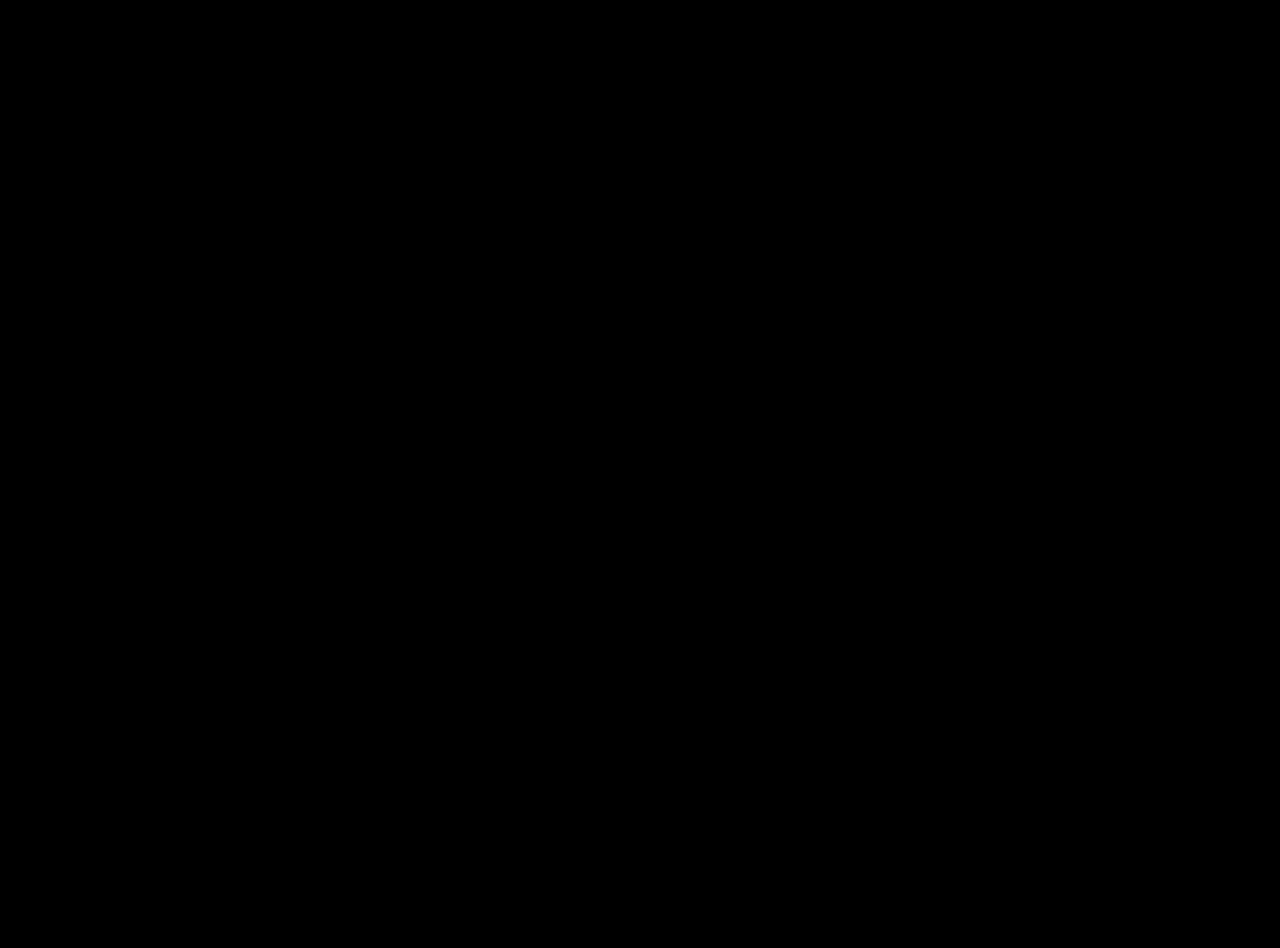
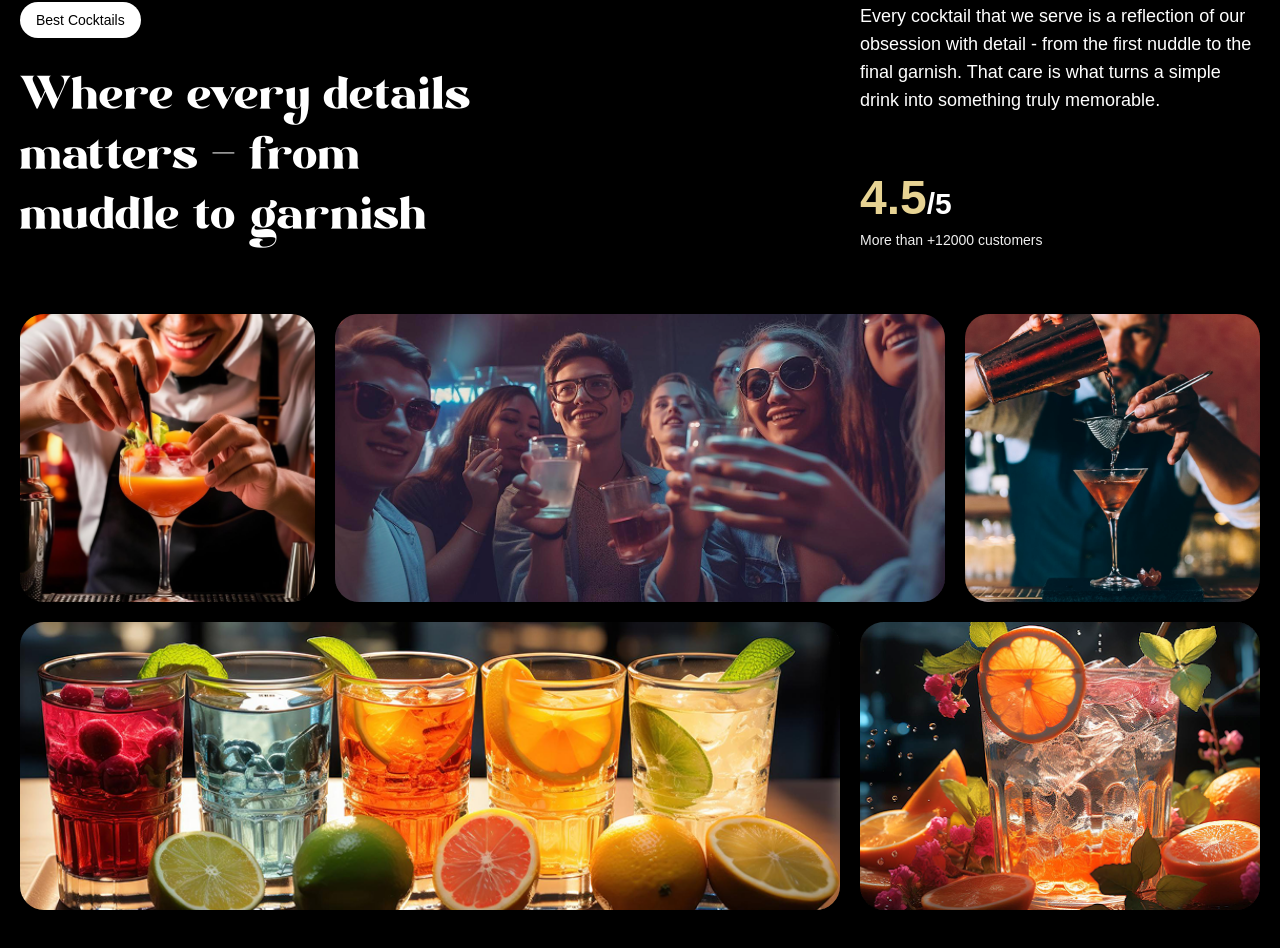
Before and after one commit to AyushShakya0/gsap-cocktails, a React (Vite) app: page / in a window 1280 px wide. Shown: the part 1710-2658 px from the top of the page. Before the commit the page ends 1600 px from the top, so only its background shows below. Built offline with nearby package versions, Linux system fonts and the light colour scheme; a web font is replaced by a local one.

Commit message:
Implement the About Section

```diff
--- a/src/App.jsx
+++ b/src/App.jsx
@@ -4,6 +4,7 @@
 import Navbar from "./components/Navbar";
 import Hero from "./components/Hero";
 import Cocktails from "./components/Cocktails";
+import About from "./components/About";
 
 gsap.registerPlugin(ScrollTrigger, SplitText);
 
@@ -13,7 +14,7 @@
             <Navbar/>
             <Hero/>
             <Cocktails/>
-
+            <About/>
         </main>
     );
 }
--- /dev/null
+++ b/src/components/About.jsx
@@ -0,0 +1,97 @@
+import { useGSAP } from "@gsap/react";
+import gsap from "gsap";
+import React from "react";
+import { SplitText, ScrollTrigger } from "gsap/all";
+
+
+const About = () => {
+
+    useGSAP(() => {
+        const titleSplit =SplitText.create('#about h2',{type:"words"});
+
+        const scrollTimeline= gsap.timeline({
+            scrollTrigger:{
+                trigger:"#about",
+                start:"top center",
+            }
+        });
+
+        scrollTimeline.from(titleSplit.words,{
+            yPercent:100,
+            opacity:0,
+            duration:1,
+            stagger:0.03,
+            ease:"expo.out"
+        })
+        .from('.top-grid div, .bottom-grid div',{
+            opacity:0,
+            duration:0.5,
+            stagger:0.07,
+            ease:"power1.inOut"
+        },"-=0.5")
+
+    }, []);
+
+    return (
+        <div id="about">
+            <div className="mb-16 md:px-0 px-5">
+                <div className="content">
+                    <div className="md:col-span-8">
+                        <p className="badge">Best Cocktails</p>
+                        <h2>Where every details matters <span className="text-white">-</span> from muddle to garnish</h2>
+                    </div>
+                    <div className="sub-content">
+                        <p>
+                            Every cocktail that we serve is a reflection of our obsession with detail - from the first nuddle to the final garnish. That care is what turns a simple drink into something truly memorable.
+                        </p>
+                        <div>
+                            <p className="md:text-3xl text-xl font-bold">
+                                <span>4.5</span>/5
+                            </p>
+                            <p className="text-sm text-white-100">More than +12000 customers</p>
+                        </div>
+
+                    </div>
+                </div>
+            </div>
+
+            <div className="top-grid">
+                <div className="md:col-span-3">
+                    <div className="noisy">
+                        <img src="/images/abt1.png" alt="grid-img-1" />
+                    </div>
+                </div>
+
+                <div className="md:col-span-6">
+                    <div className="noisy">
+                        <img src="/images/abt2.png" alt="grid-img-1" />
+                    </div>
+                </div>
+
+                <div className="md:col-span-3">
+                    <div className="noisy">
+                        <img src="/images/abt5.png" alt="grid-img-1" />
+                    </div>
+                </div>
+            </div>
+
+
+            <div className="bottom-grid">
+                <div className="md:col-span-8">
+                    <div className="noisy">
+                        <img src="/images/abt3.png" alt="grid-img-1" />
+                    </div>
+                </div>
+                <div className="md:col-span-4">
+                    <div className="noisy">
+                        <img src="/images/abt4.png" alt="grid-img-1" />
+                    </div>
+                </div>
+            </div>
+
+        </div>
+
+    )
+}
+
+export default About;
```
